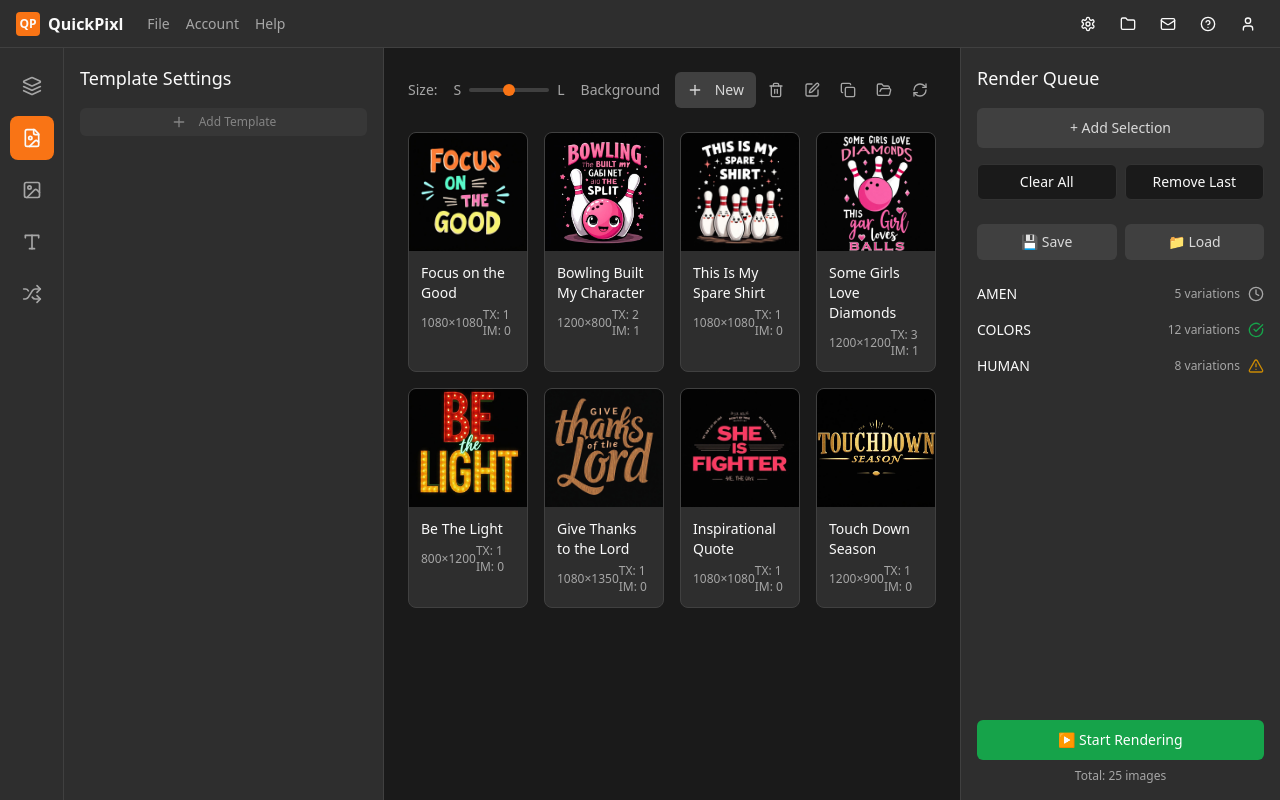
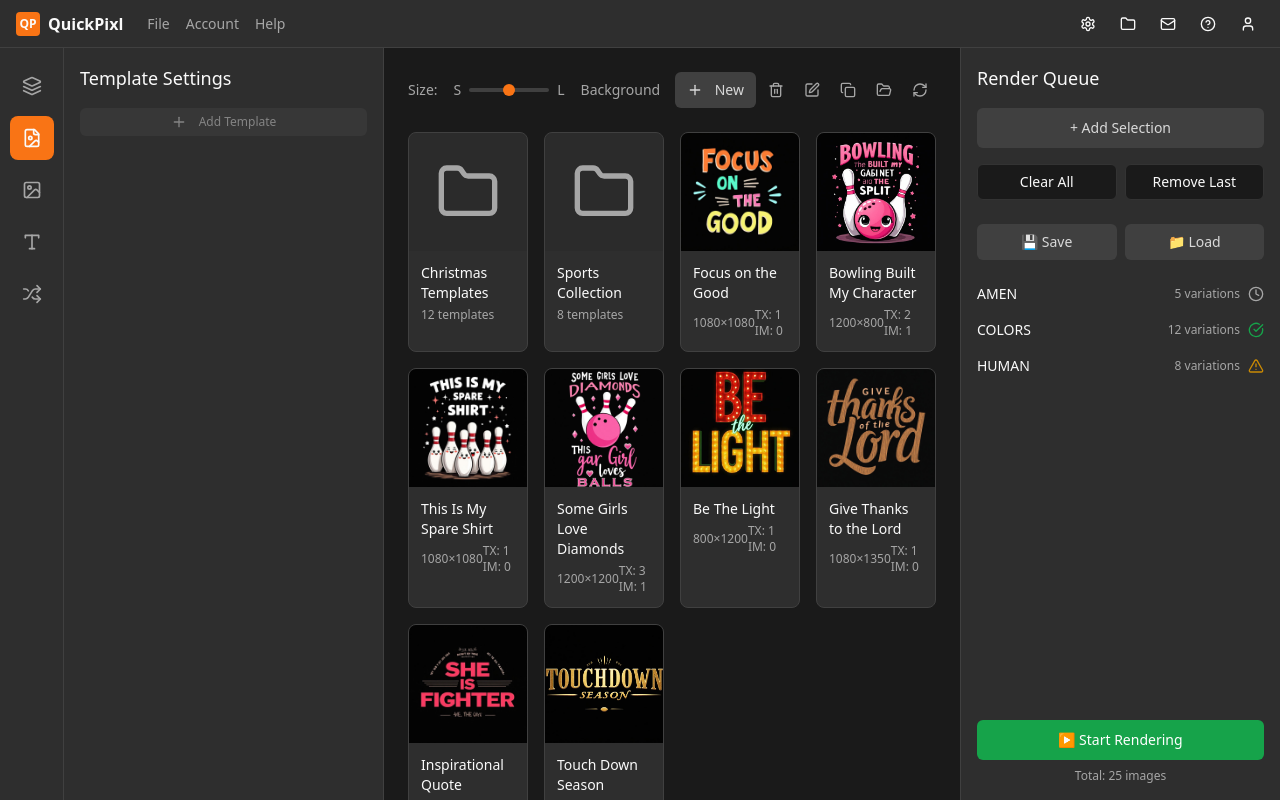
Before and after one commit to qminati/quickpixl-template-ui, a React (Vite) app: page / in a window 1280 px wide. Built offline with nearby package versions, Linux system fonts and the light colour scheme.

Commit message:
Add folder structure to templates
Adds mock folders to the templates section, rendering them before existing templates. Includes folder data structure and updates JSX to display folders with a Folder icon, name, and template count. Existing template functionality and rendering remain unchanged.

```diff
--- a/src/components/QuickPixl.tsx
+++ b/src/components/QuickPixl.tsx
@@ -132,6 +132,22 @@ const templates = [
     size: "1200×900",
     image: templateTouchdown,
     category: "TX: 1  IM: 0"
+  }
+];
+
+// Mock folders
+const folders = [
+  {
+    id: 'folder-1',
+    name: 'Christmas Templates',
+    templateCount: 12,
+    type: 'folder'
+  },
+  {
+    id: 'folder-2',
+    name: 'Sports Collection',
+    templateCount: 8,
+    type: 'folder'
   }
 ];
 
@@ -957,6 +973,29 @@ const QuickPixl = () => {
 
               {/* Templates Grid */}
               <div className="grid grid-cols-4 gap-4">
+                {/* Render folders first */}
+                {folders.map((folder) => (
+                  <div
+                    key={folder.id}
+                    className="bg-card rounded-lg overflow-hidden border cursor-pointer transition-all hover:border-primary border-panel-border"
+                    onClick={() => {
+                      // TODO: Handle folder click - could show folder contents
+                      console.log('Folder clicked:', folder.name);
+                    }}
+                  >
+                    <div className="aspect-square flex items-center justify-center bg-muted/30">
+                      <Folder className="w-16 h-16 text-muted-foreground" />
+                    </div>
+                    <div className="p-3">
+                      <h4 className="text-sm font-medium text-foreground mb-1">{folder.name}</h4>
+                      <div className="text-xs text-muted-foreground">
+                        {folder.templateCount} templates
+                      </div>
+                    </div>
+                  </div>
+                ))}
+
+                {/* Then render existing templates */}
                 {templates.map((template) => (
                   <div
                     key={template.id}
```
